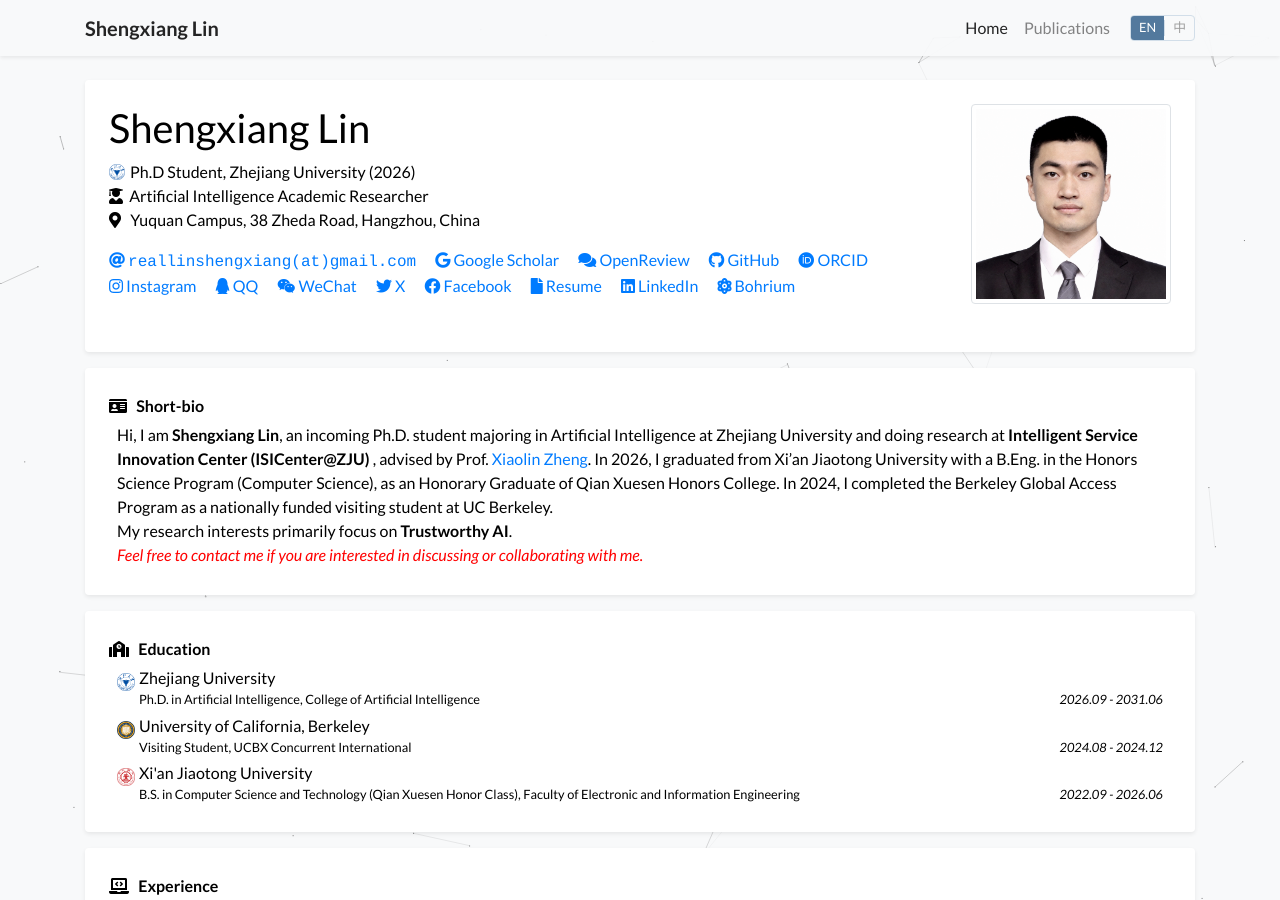
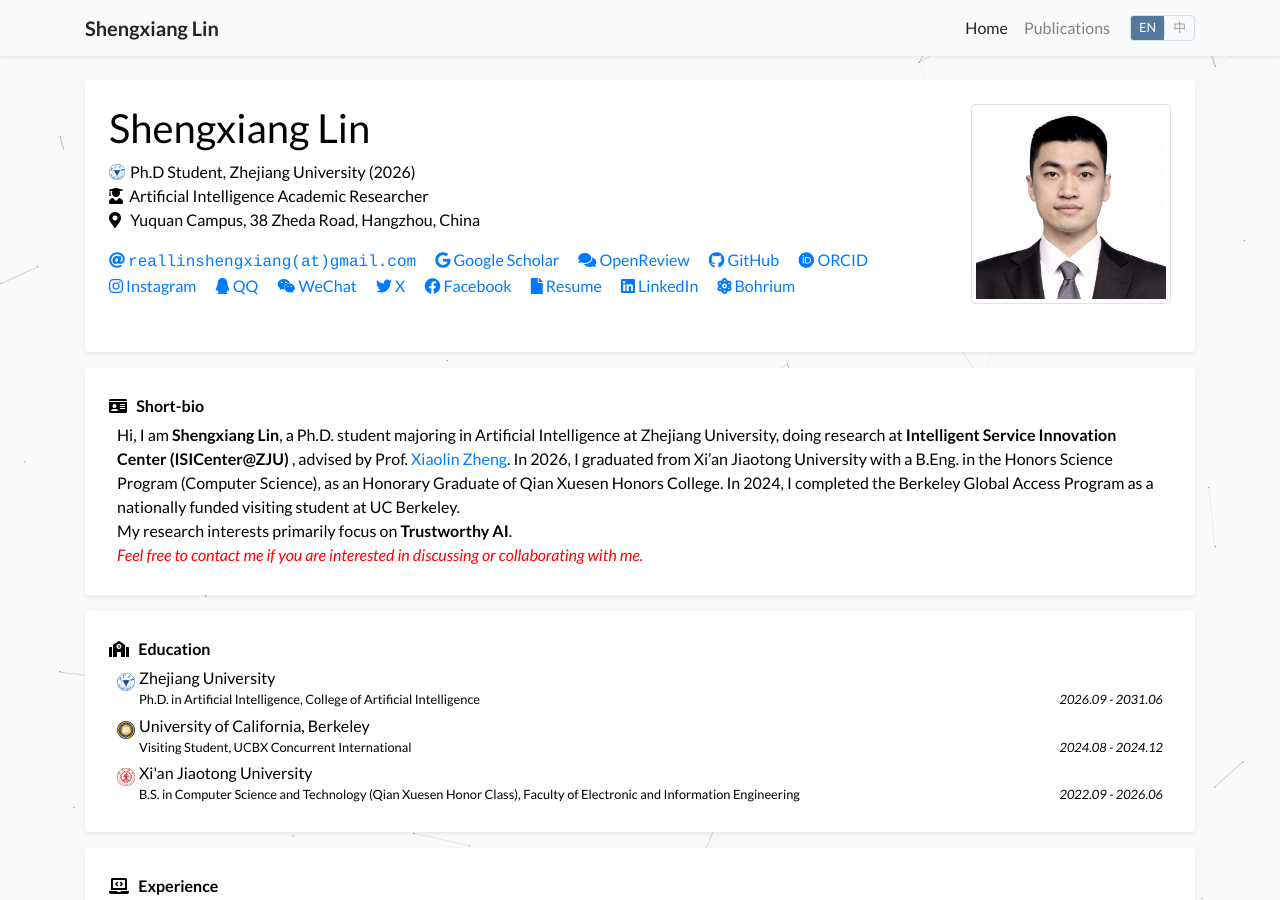
Before and after one commit to Shengxiang-Lin/Shengxiang-Lin.github.io, a Jekyll site: the page built from index.html, in a window 1280 px wide and 900 px high. Built offline with Jekyll 4.4.1, drawn with Linux system fonts in a browser that asks for light colours; a style sheet for code colours, icons or effects is not loaded.

Commit message:
Update profile.yml

```diff
--- a/_data/profile.yml
+++ b/_data/profile.yml
@@ -33,14 +33,14 @@ orcid: 0009-0006-5550-1488
 bohrium: Shengxiang-Lin
 
 short_bio: >-
-  Hi, I am <strong>Shengxiang Lin</strong>, an incoming Ph.D. student majoring in Artificial Intelligence at Zhejiang University and doing research at <strong>Intelligent Service Innovation Center (ISICenter@ZJU) </strong>, advised by Prof. <a href="https://scholar.google.com/citations?user=MY23M60AAAAJ">Xiaolin Zheng</a>.
+  Hi, I am <strong>Shengxiang Lin</strong>, a Ph.D. student majoring in Artificial Intelligence at Zhejiang University, doing research at <strong>Intelligent Service Innovation Center (ISICenter@ZJU) </strong>, advised by Prof. <a href="https://scholar.google.com/citations?user=MY23M60AAAAJ">Xiaolin Zheng</a>.
   In 2026, I graduated from Xi’an Jiaotong University with a B.Eng. in the Honors Science Program (Computer Science), as an Honorary Graduate of Qian Xuesen Honors College.
   In 2024, I completed the Berkeley Global Access Program as a nationally funded visiting student at UC Berkeley.
   <br> My research interests primarily focus on <strong>Trustworthy AI</strong>.
   <br> <span style="color: red; font-style: italic;">Feel free to contact me if you are interested in discussing or collaborating with me.</span>
 
 short_bio_zh: >-
-  你好，我是<strong>林圣翔</strong>，即将就读浙江大学人工智能专业的博士研究生，并在<strong>智能服务创新中心</strong>进行研究，导师为<a href="https://scholar.google.com/citations?user=MY23M60AAAAJ">郑小林教授</a>。
+  你好，我是<strong>林圣翔</strong>，浙江大学人工智能专业的博士研究生，在<strong>智能服务创新中心</strong>进行研究，导师为<a href="https://scholar.google.com/citations?user=MY23M60AAAAJ">郑小林教授</a>。
   2026年，我于西安交通大学获得计算机科学与技术（国家拔尖计划）专业工学学士学位，并作为钱学森学院的荣誉毕业生毕业。
   2024年秋季学期，我参加了加州大学伯克利分校的交流学习项目。
   <br> 我的研究兴趣主要集中在<strong>可信人工智能</strong>领域。
```
